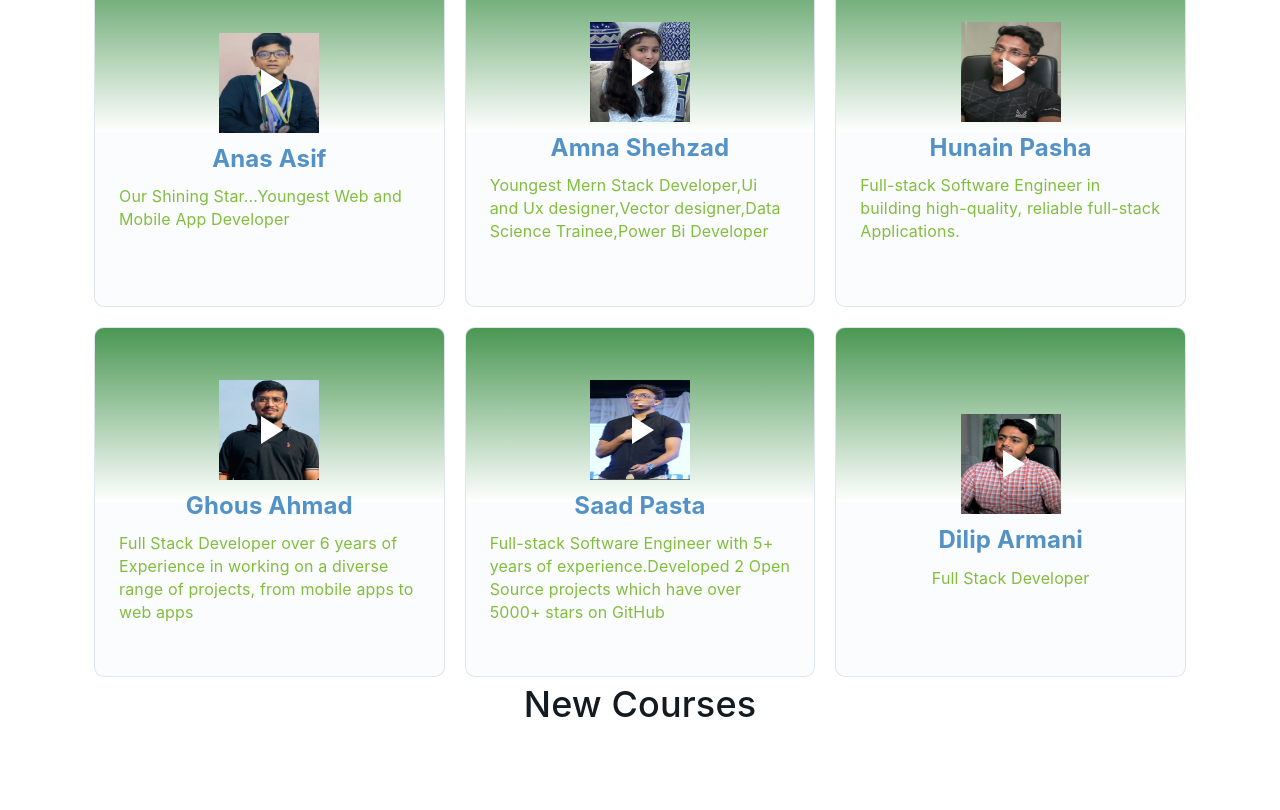
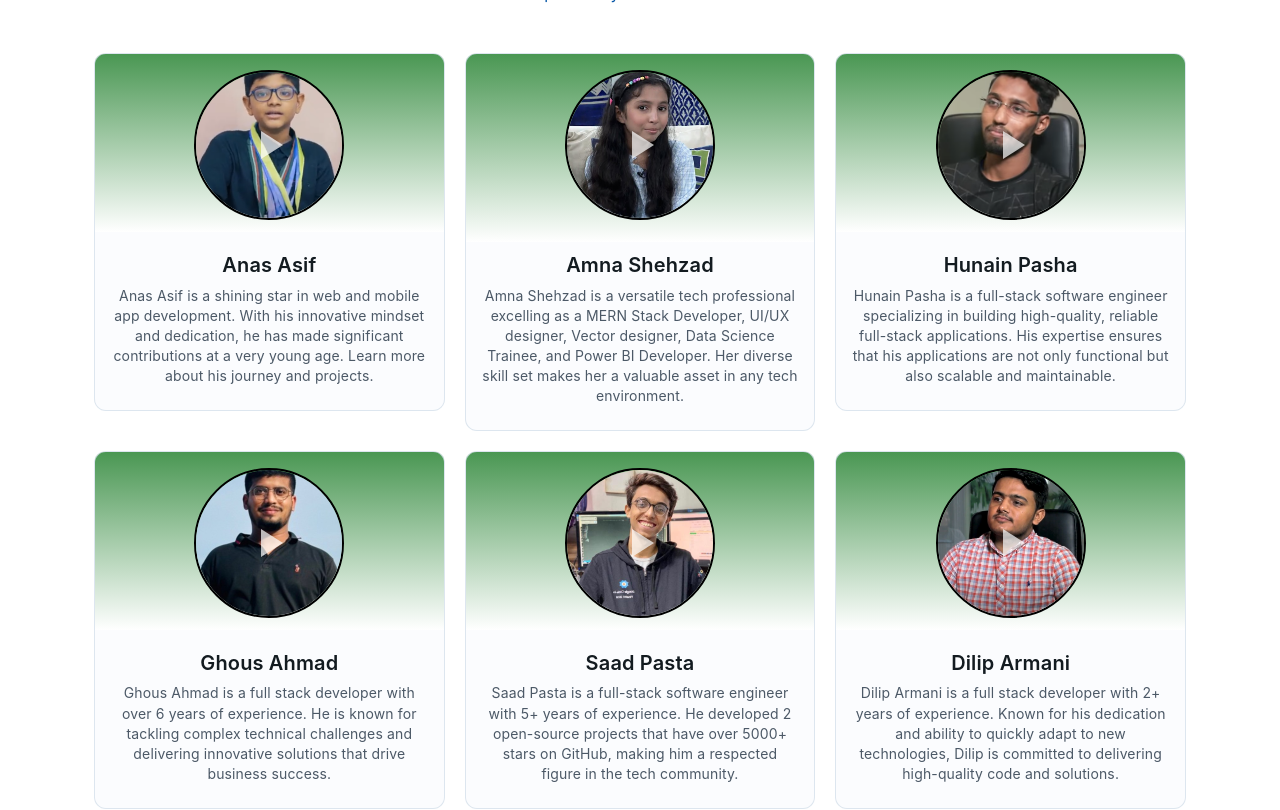
Before and after one commit to sabahunzalah/Student-Portal, a React (Create React App) app: page / in a window 1280 px wide. Shown: the part 2900-3710 px from the top of the page. Built offline with nearby package versions, Linux system fonts and the light colour scheme.

Commit message:
set motivation car and component

```diff
--- /dev/null
+++ b/src/LandingPage/components/Card.js
@@ -0,0 +1,129 @@
+import * as React from "react";
+import PropTypes from "prop-types";
+import Card from "@mui/material/Card";
+import CardContent from "@mui/material/CardContent";
+import CardMedia from "@mui/material/CardMedia";
+import Typography from "@mui/material/Typography";
+import PlayArrowIcon from "@mui/icons-material/PlayArrow";
+import Modal from "@mui/material/Modal";
+import IconButton from "@mui/material/IconButton";
+import CloseIcon from "@mui/icons-material/Close";
+import Color from "color";
+
+const greenColor = Color("#82bd3e");
+const blueColor = Color("#127168");
+const mixedColor = greenColor.mix(blueColor, 0.5);
+const newGradient = `linear-gradient(180deg, ${mixedColor.hex()}, #FFF)`;
+
+export default function MotivationalCard({ title, icon, description, videoUrl }) {
+  const [open, setOpen] = React.useState(false);
+
+  const handleOpen = () => setOpen(true);
+  const handleClose = () => setOpen(false);
+
+  return (
+    <>
+      <Card
+        sx={(theme) => ({
+          width: "100%",
+          backgroundImage: newGradient,
+          backgroundSize: "100% 50%",
+          backgroundRepeat: "no-repeat",
+          textAlign: "center",
+          borderRadius: "12px",
+        })}
+      >
+        <div
+          style={{
+            position: "relative",
+            display: "flex",
+            justifyContent: "center",
+            alignItems: "center",
+            margin: "16px 0",
+          }}
+        >
+          <div style={{ position: "relative", cursor: "pointer" }} onClick={handleOpen}>
+            <CardMedia
+              component="img"
+              alt={title}
+              src={icon}
+              style={{
+                width: "150px",
+                height: "150px",
+                borderRadius: "50%",
+                objectFit: "cover",
+                border: "2px solid black",
+              }}
+            />
+            <PlayArrowIcon
+              sx={{
+                position: "absolute",
+                top: "50%",
+                left: "50%",
+                transform: "translate(-50%, -50%)",
+                color: "rgba(255, 255, 255, 0.7)",
+                fontSize: "3rem",
+              }}
+            />
+          </div>
+        </div>
+        <CardContent>
+          <Typography gutterBottom variant="h5" component="div">
+            {title}
+          </Typography>
+          <Typography variant="body2" color="text.secondary">
+            {description}
+          </Typography>
+        </CardContent>
+      </Card>
+      <Modal
+        open={open}
+        onClose={handleClose}
+        aria-labelledby="modal-modal-title"
+        aria-describedby="modal-modal-description"
+        sx={{ display: "flex", alignItems: "center", justifyContent: "center" }}
+      >
+        <div
+          style={{
+            position: "relative",
+            width: "80%",
+            maxWidth: "800px",
+            backgroundColor: "white",
+            padding: "16px",
+            borderRadius: "8px",
+            outline: "none",
+          }}
+        >
+          <IconButton
+            onClick={handleClose}
+            sx={{
+              position: "absolute",
+              top: "8px",
+              right: "8px",
+              color: "white",
+              fontSize: "2rem",
+            }}
+          >
+            <CloseIcon fontSize="inherit" />
+          </IconButton>
+          <iframe
+            width="100%"
+            height="450"
+            src={`${videoUrl}?autoplay=1`}
+            frameBorder="0"
+            allow="accelerometer; autoplay; clipboard-write; encrypted-media; gyroscope; picture-in-picture"
+            allowFullScreen
+            style={{ borderRadius: "8px", border: "none" }}
+          ></iframe>
+        </div>
+      </Modal>
+    </>
+  );
+}
+
+MotivationalCard.propTypes = {
+  title: PropTypes.string.isRequired,
+  icon: PropTypes.string.isRequired,
+  description: PropTypes.string.isRequired,
+  videoUrl: PropTypes.string.isRequired,
+};
--- a/src/LandingPage/components/Motivationalblogs.js
+++ b/src/LandingPage/components/Motivationalblogs.js
@@ -1,82 +1,70 @@
 import * as React from "react";
 import Box from "@mui/material/Box";
-import Card from "@mui/material/Card";
 import Container from "@mui/material/Container";
+import Typography from "@mui/material/Typography";
 import Grid from "@mui/material/Grid";
-import Stack from "@mui/material/Stack";
-import Typography from "@mui/material/Typography";
-import PlayArrowIcon from "@mui/icons-material/PlayArrow";
+import Anas_image from "../../assets/images/anas .png";
 import Amna_image from "../../assets/images/amna1.png";
-import Anas_image from "../../assets/images/anas .png";
-import Saad_image from "../../assets/images/saad.png";
+import Hunain_image from "../../assets/images/hunain.png";
 import Ghous_image from "../../assets/images/ghous.png";
-import Hunain_image from "../../assets/images/hunain.png";
+import Saad_image from "../../assets/images/saad-pasta.jpg";
 import Dilip_image from "../../assets/images/dilip.png";
-import "./Motivational.css";
-import Color from "color";
+import MotivationalCard from "./Card";
 
 const items = [
   {
     icon: Anas_image,
     title: "Anas Asif",
-    description: "Our Shining Star...Youngest Web and Mobile App Developer",
-    videoUrl: "https://www.youtube.com/embed/-VIVJzVtiq8", // YouTube embed URL
+    description:
+      "Anas Asif is a shining star in web and mobile app development. With his innovative mindset and dedication, he has made significant contributions at a very young age. Learn more about his journey and projects.",
+    videoUrl: "https://www.youtube.com/embed/-VIVJzVtiq8",
   },
   {
     icon: Amna_image,
     title: "Amna Shehzad",
     description:
-      "Youngest Mern Stack Developer,Ui and Ux designer,Vector designer,Data Science Trainee,Power Bi Developer",
+      "Amna Shehzad is a versatile tech professional excelling as a MERN Stack Developer, UI/UX designer, Vector designer, Data Science Trainee, and Power BI Developer. Her diverse skill set makes her a valuable asset in any tech environment.",
     videoUrl: "https://www.youtube.com/embed/rJotBlhaCC0",
   },
   {
     icon: Hunain_image,
     title: "Hunain Pasha",
     description:
-      "Full-stack Software Engineer in building high-quality, reliable full-stack Applications.",
+      "Hunain Pasha is a full-stack software engineer specializing in building high-quality, reliable full-stack applications. His expertise ensures that his applications are not only functional but also scalable and maintainable.",
     videoUrl: "https://www.youtube.com/embed/6gDfrPOEkIU",
   },
   {
     icon: Ghous_image,
     title: "Ghous Ahmad",
     description:
-      "Full Stack Developer over 6 years of Experience in working on a diverse range of projects, from mobile apps to web apps",
+      "Ghous Ahmad is a full stack developer with over 6 years of experience. He is known for tackling complex technical challenges and delivering innovative solutions that drive business success.",
     videoUrl: "https://www.youtube.com/embed/CPo1aNag0kE",
   },
   {
     icon: Saad_image,
     title: "Saad Pasta",
     description:
-      "Full-stack Software Engineer with 5+ years of experience.Developed 2 Open Source projects which have over 5000+ stars on GitHub",
+      "Saad Pasta is a full-stack software engineer with 5+ years of experience. He developed 2 open-source projects that have over 5000+ stars on GitHub, making him a respected figure in the tech community.",
     videoUrl: "https://www.youtube.com/embed/jsap0rbLn5I",
   },
   {
     icon: Dilip_image,
     title: "Dilip Armani",
-    description: "Full Stack Developer",
+    description:
+      "Dilip Armani is a full stack developer with 2+ years of experience. Known for his dedication and ability to quickly adapt to new technologies, Dilip is committed to delivering high-quality code and solutions.",
     videoUrl: "https://www.youtube.com/embed/85tn03aEN4U",
   },
 ];
 
 export default function Motivational() {
-  const greenColor = Color("#82bd3e");
-  const blueColor = Color("#127168");
-  const mixedColor = greenColor.mix(blueColor, 0.5);
-  const newGradient = `linear-gradient(180deg, ${mixedColor.hex()}, #FFF)`;
-  const [flippedIndex, setFlippedIndex] = React.useState(null);
-
   return (
     <Box
-      // id="highlights"
-      sx={
-        {
-          // pt: { xs: 4, sm: 12 },
-          // pb: { xs: 8, sm: 16 },
-          // color: "white",
-          // background: "linear-gradient(135deg, #97C39C, #75B07C)",
-          // boxShadow: "0px 4px 20px rgba(0, 0, 0, 0.1)", // Added box shadow
-        }
-      }
+      sx={{
+        pt: { xs: 4, sm: 12 },
+        pb: { xs: 8, sm: 16 },
+        color: "white",
+        // background: "linear-gradient(135deg, #97C39C, #75B07C)",
+      }}
     >
       <Container
         sx={{
@@ -86,14 +74,8 @@ export default function Motivational() {
           alignItems: "center",
           gap: { xs: 3, sm: 6 },
         }}
-        // style={{ border: "2px solid black" }}
       >
-        <Box
-          sx={{
-            width: { sm: "100%", md: "60%" },
-            textAlign: { sm: "left", md: "center" },
-          }}
-        >
+        <Box sx={{ width: { sm: "100%", md: "60%" }, textAlign: { sm: "left", md: "center" } }}>
           <Typography
             component="h1"
             variant="h4"
@@ -108,74 +90,12 @@ export default function Motivational() {
         <Grid container spacing={2.5}>
           {items.map((item, index) => (
             <Grid item xs={12} sm={6} md={4} key={index}>
-              <Stack
-                direction="column"
-                color="inherit"
-                component={Card}
-                spacing={1}
-                sx={{
-                  p: 3,
-                  height: "350px",
-                  // border: "1px solid gray",
-                  // border: "transparent",
-                  backgroundImage: newGradient,
-                  backgroundSize: "100% 50%",
-                  backgroundRepeat: "no-repeat",
-                  // borderRadius: "12px",
-                  display: "flex",
-                  alignItems: "center",
-                  justifyContent: "center",
-                }}
-              >
-                <Box
-                  sx={{ position: "relative", cursor: "pointer" }}
-                  onClick={() => setFlippedIndex(flippedIndex === index ? null : index)}
-                  style={{ width: "100px", height: "100px" }}
-                >
-                  {flippedIndex === index ? (
-                    <iframe
-                      width="100%"
-                      height="100%"
-                      src={`${item.videoUrl}?autoplay=1`}
-                      frameBorder="0"
-                      allow="accelerometer; autoplay; clipboard-write; encrypted-media; gyroscope; picture-in-picture"
-                      allowFullScreen
-                      style={{ borderRadius: "12px", border: "2px solid black" }}
-                    ></iframe>
-                  ) : (
-                    <>
-                      <img
-                        src={item.icon}
-                        alt={item.title}
-                        style={{ width: "100%", height: "100px" }}
-                      />
-                      <PlayArrowIcon
-                        sx={{
-                          position: "absolute",
-                          top: "50%",
-                          left: "50%",
-                          transform: "translate(-50%, -50%)",
-                          color: "white",
-                          fontSize: "3rem",
-                        }}
-                      />
-                    </>
-                  )}
-                </Box>
-                <div>
-                  <Typography
-                    fontWeight="bold"
-                    gutterBottom
-                    align="center"
-                    sx={{ fontSize: "1.5rem", color: "#5392C7" }}
-                  >
-                    {item.title}
-                  </Typography>
-                  <Typography variant="body2" sx={{ color: "#82BD3E", fontSize: "1rem" }}>
-                    {item.description}
-                  </Typography>
-                </div>
-              </Stack>
+              <MotivationalCard
+                title={item.title}
+                icon={item.icon}
+                description={item.description}
+                videoUrl={item.videoUrl}
+              />
             </Grid>
           ))}
         </Grid>
```
Also changed, not shown: src/assets/images/saad-pasta.jpg (added).
